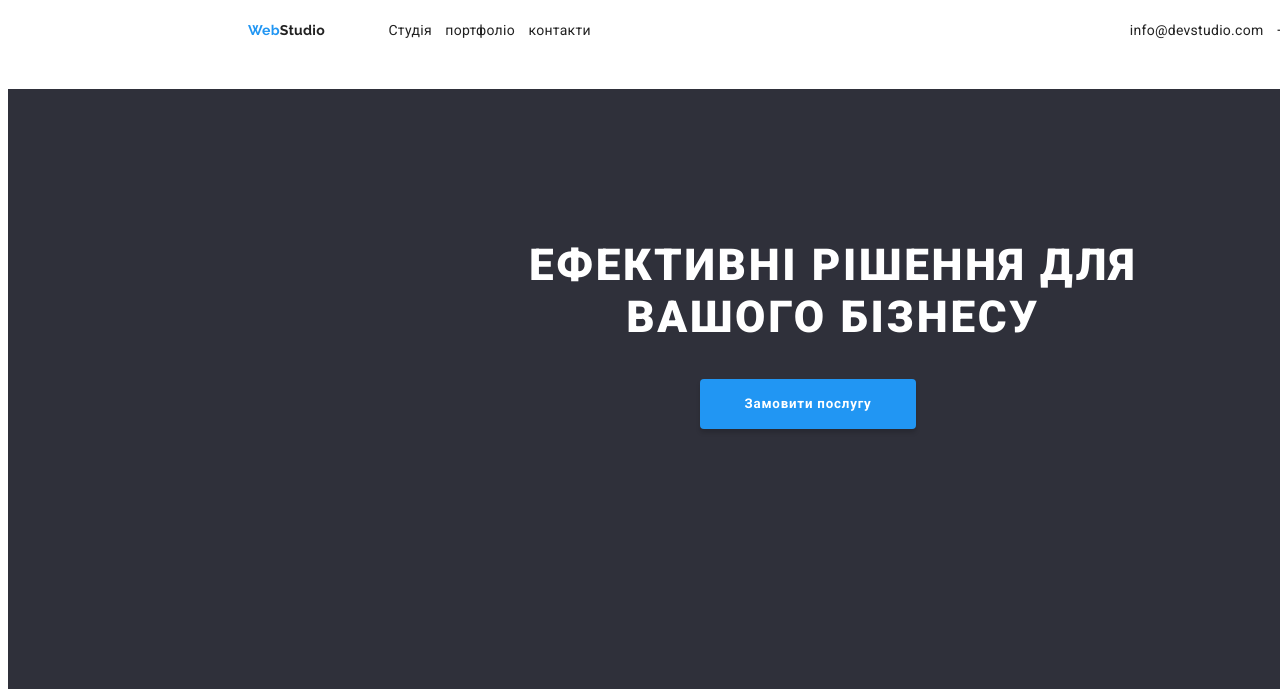
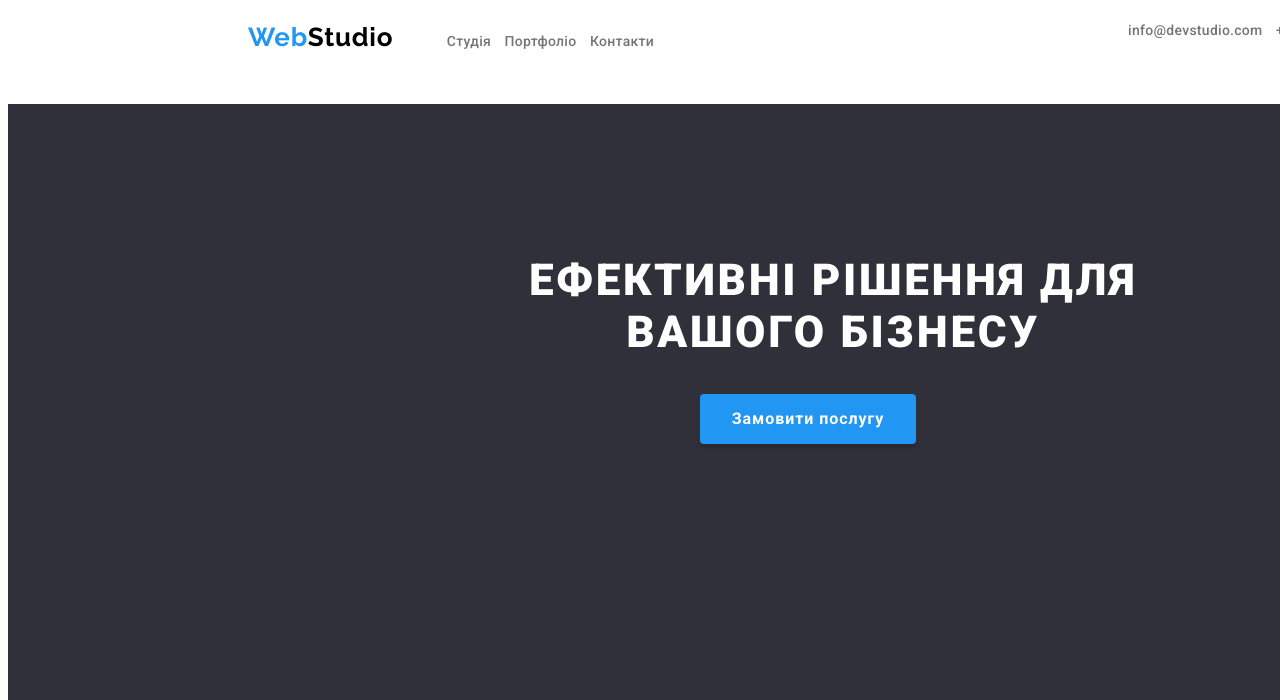
Before and after one commit to Roman-Nestorko92/goit-markup-hw-02, a plain HTML site: page index.html in a window 1280 px wide. Shown: the top 700 px of the page. Drawn offline with Linux system fonts and the light colour scheme.

Commit message:
finish fix commit

```diff
--- a/index.html
+++ b/index.html
@@ -15,10 +15,10 @@
         <div class="container">
             <nav class="header_nav_menu">
                 <ul class="header_nav">
-                    <li class="header_item"><a class="contact_link header__link" href="./index.html"><span class="header-web-1">Web</span>Studio</a></li>
+                    <li class="header_item"><a class="contact_stydio" href="./index.html"><span class="header-web-1">Web</span>Studio</a></li>
                     <li class="header_item"><a class="contact_link" href="./index.html">Студія</a></li>
-                    <li class="header_item"><a class="contact_link" href="./portfolio.html" target="_blank">портфоліо</a></li>
-                    <li class="header_item"><a class="contact_link" href="">контакти</a></li>
+                    <li class="header_item"><a class="contact_link" href="./portfolio.html" target="_blank">Портфоліо</a></li>
+                    <li class="header_item"><a class="contact_link" href="">Контакти</a></li>
                  </ul>
             </nav>
             <ul class="header_contact">
--- a/style/index.css
+++ b/style/index.css
@@ -17,7 +17,9 @@ body{
         display: flex;
     }
 
-    .header__link{
+
+    .contact_stydio{
+    text-decoration: none;
     font-family: 'Raleway';
     font-style: normal;
     font-weight: 700;
@@ -25,6 +27,7 @@ body{
     line-height: calc(31 / 26);
     letter-spacing: 0.03em;
     padding-right: 50px;
+    color: rgba(0, 0, 0, 1);
     }
 
     .header-web-1{
@@ -41,9 +44,10 @@ body{
 
     .contact_link{
         text-decoration: none;
-        color: #212121;
+        color:#757575;
+        font-weight: 500;
         font-size: 14px;
-        line-height: 16px;
+        line-height: calc(16 / 14);
         letter-spacing: 0.02em;
         margin-right: 10px;
     }
@@ -81,9 +85,11 @@ body{
     font-family: inherit;
     font-style: normal;
     font-weight: 700;
+    font-size: 16px;
     line-height: calc(30 / 16);
     letter-spacing: 0.06em;
     color: #FFFFFF;
+    cursor: pointer;
     }
 
     .main_section_two{
@@ -238,7 +244,7 @@ body{
 
 
 
-    /* portfolio */
+    /* -----------------portfolio------------------ */
 
 
 
```
